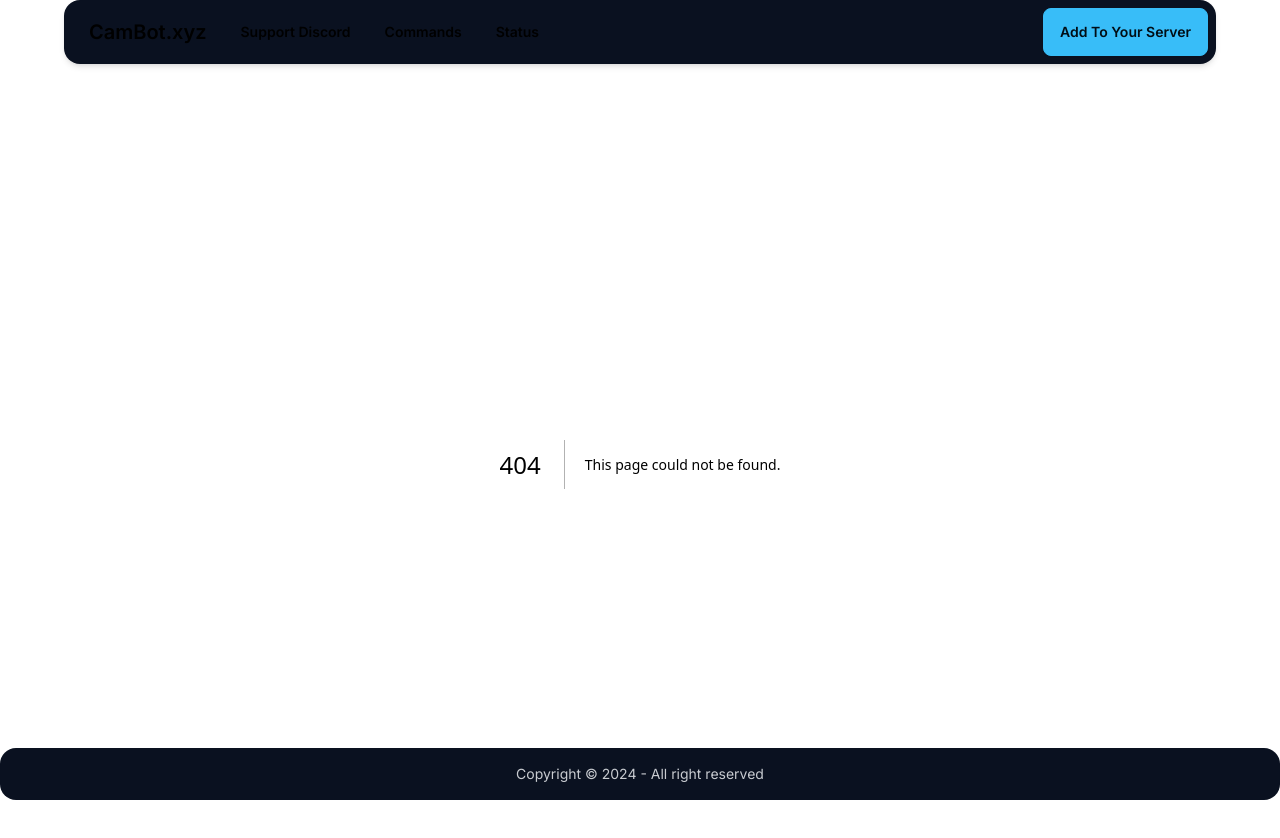
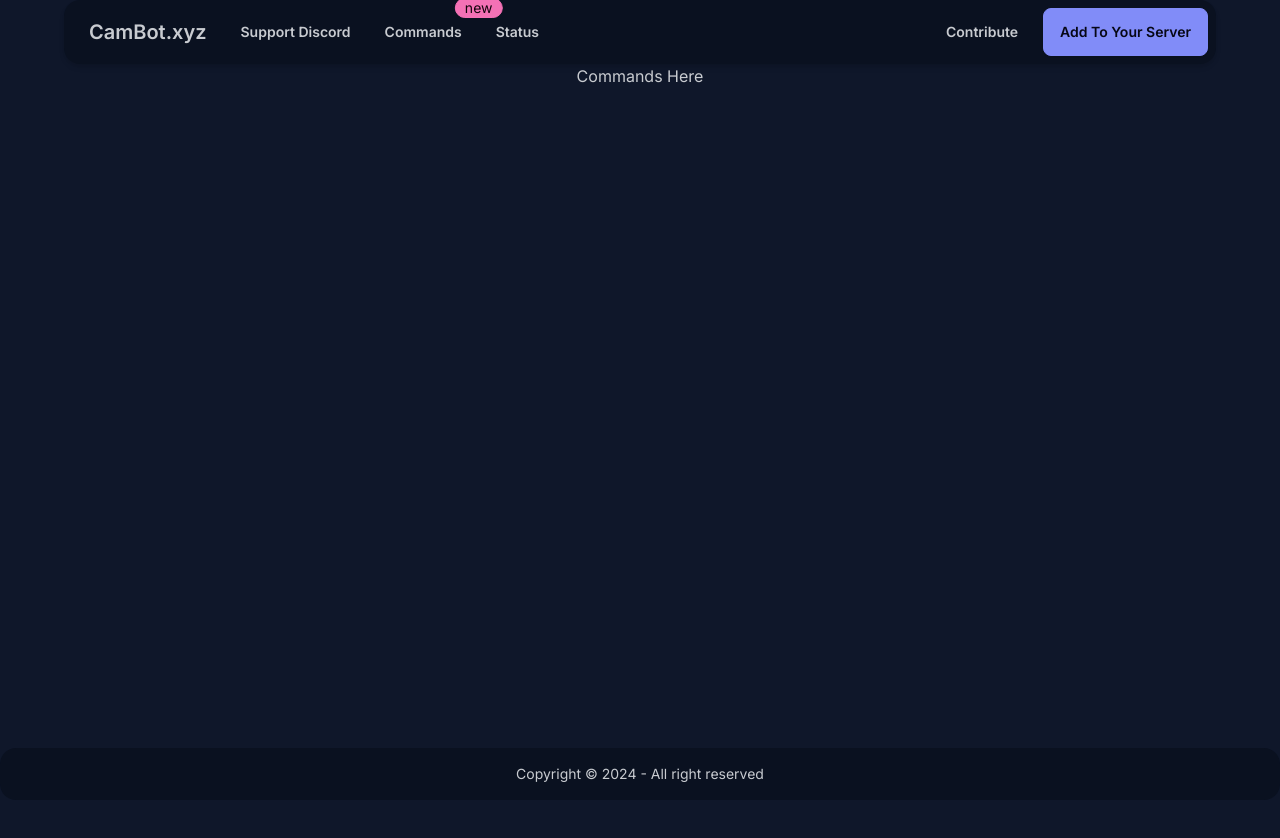
Before and after one commit to jtljrdn/cambot-website, a Next.js app: page /commands in a window 1280 px wide. Before the commit this address had no page. Shown: the top 838 px of the page. After the commit the page ends 800 px from the top, so only its background shows below. Built offline with nearby package versions, Linux system fonts and the light colour scheme.

Commit message:
Updated landing

```diff
--- /dev/null
+++ b/app/commands/page.tsx
@@ -0,0 +1,9 @@
+import React from 'react'
+
+const commands = () => {
+  return (
+    <div>Commands Here</div>
+  )
+}
+
+export default commands
--- a/app/page.tsx
+++ b/app/page.tsx
@@ -5,7 +5,6 @@ import Link from "next/link";
 export default function Home() {
   return (
     <div className="w-full">
-
       <div className=" px-2 bg-base-200 rounded-box">
         <div className="hero-content my-[4rem] flex-col lg:flex-row justify-between opacity-100">
           <Image
@@ -15,18 +14,40 @@ export default function Home() {
             alt="Cambot Image"
             className="max-w-sm rounded-lg shadow-2xl left-0"
           />
-          <div className="text-right min-w-0">
-            <h1 className="text-6xl font-bold">I wish I had a bot</h1>
+          <div className="lg:text-right text-center min-w-0">
+            <h1 className="md:text-5xl font-bold text-3xl">
+              I wish I had a bot
+            </h1>
             <ScrollingHero />
           </div>
         </div>
-
       </div>
       <div className="text-center my-[4rem]">
-        <h1 className="text-6xl font-bold">CamBot does that.</h1>
-        <Link href="https://discord.com/api/oauth2/authorize?client_id=1186507379173503137&permissions=18992663587958&scope=bot+applications.commands" target="blank">
-        <h1 className="text-2xl btn btn-primary mt-5">Invite CamBot</h1>
-        </Link>
+        <div className="md:text-6xl font-bold text-xl">
+          <span className="bg-clip-text text-transparent bg-gradient-to-r from-cyan-500 to-blue-500">
+            CamBot does that.
+          </span>
+        </div>
+        <div className="flex-row justify-between">
+          <Link
+            href="https://discord.com/api/oauth2/authorize?client_id=1186507379173503137&permissions=18992663587958&scope=bot+applications.commands"
+            target="blank"
+          >
+            <h1 className="md:text-2xl btn btn-secondary mt-5 text-md">
+              Invite CamBot
+            </h1>
+          </Link>
+          <Link href="/commands">
+            <h1 className="ml-5 md:text-2xl btn btn-outline btn-accent mt-5 text-md">
+              Commands
+            </h1>
+          </Link>
+        </div>
+      </div>
+      <div className=" bg-base-200 rounded-box w-full">
+        <div>Feature 1</div>
+        <div>Feature 2</div>
+        <div>Feature 3</div>
       </div>
     </div>
   );
--- /dev/null
+++ b/app/status/page.tsx
@@ -0,0 +1,9 @@
+import React from 'react'
+
+const status = () => {
+  return (
+    <div>status</div>
+  )
+}
+
+export default status
--- a/components/Navbar.tsx
+++ b/components/Navbar.tsx
@@ -11,17 +11,26 @@ const Navbar = () => {
           <Link href="https://discord.gg/bDwKqSreue" target="blank">
             <p className="btn btn-ghost">Support Discord</p>
           </Link>
-          <Link href="/commands">
-            <p className="btn btn-ghost">Commands</p>
-          </Link>
+          <div className="indicator">
+            <Link href="/commands">
+              <span className="indicator-item badge badge-accent">new</span>
+              <p className="btn btn-ghost">Commands</p>
+            </Link>
+          </div>
           <Link href="/status">
             <p className="btn btn-ghost">Status</p>
           </Link>
         </div>
         <div className="flex-none gap-2">
-        <Link href="https://discord.com/api/oauth2/authorize?client_id=1186507379173503137&permissions=18992663587958&scope=bot+applications.commands" target="blank">
-          <p className="btn btn-primary">Add To Your Server</p>
-        </Link>
+          <Link href="https://github.com/jtljrdn/Cam-Counter-Public?tab=readme-ov-file#contributions" target="blank">
+            <p className="btn btn-ghost">Contribute</p>
+          </Link>
+          <Link
+            href="https://discord.com/api/oauth2/authorize?client_id=1186507379173503137&permissions=18992663587958&scope=bot+applications.commands"
+            target="blank"
+          >
+            <p className="btn btn-secondary">Add To Your Server</p>
+          </Link>
         </div>
       </div>
     </div>
--- a/components/ScrollingHero.tsx
+++ b/components/ScrollingHero.tsx
@@ -2,24 +2,31 @@
 import { useEffect, useState } from "react";
 import TextTransition, { presets } from "react-text-transition";
 const heroTexts = [
+  "That is open-source",
+  "For my community",
   "That has Fortnite commands",
   "For Valorant match stats",
   "With Counting Commands",
   "That is easy to use",
-  "That has no paywalls"
+  "That has no paywalls",
+  "That has a support server",
+  "With moderation tools",
+
 ];
 
 const ScrollingHero = () => {
   const [index, setIndex] = useState(0);
   useEffect(() => {
     const intervalId = setInterval(
-      () => setIndex((index) => index + 1),
+      () => {
+        setIndex((index) => index + 1);
+      },
       3000 // every 5 seconds
     );
     return () => clearTimeout(intervalId);
   }, []);
   return (
-    <h1 className="text-5xl rounded-box bg-neutral bg-local p-2">
+    <h1 className="md:text-5xl font-bold text-white rounded-box bg-gradient-to-r from-cyan-500 to-blue-500 p-2 w-fit text-xl">
       <TextTransition springConfig={presets.gentle}>
         {heroTexts[index % heroTexts.length]}
       </TextTransition>
--- a/package.json
+++ b/package.json
@@ -9,6 +9,7 @@
     "lint": "next lint"
   },
   "dependencies": {
+    "@tailwindcss/typography": "^0.5.10",
     "framer-motion": "^10.18.0",
     "next": "14.0.4",
     "react": "^18",
--- a/tailwind.config.ts
+++ b/tailwind.config.ts
@@ -9,6 +9,6 @@ const config: Config = {
   daisyui:{
     themes: ["night", "winter"]
   },
-  plugins: [require("daisyui")],
+  plugins: [require("@tailwindcss/typography"), require("daisyui")],
 }
 export default config
```
Also changed, not shown: 1 other file (tests, documents, lock files or other folders).
